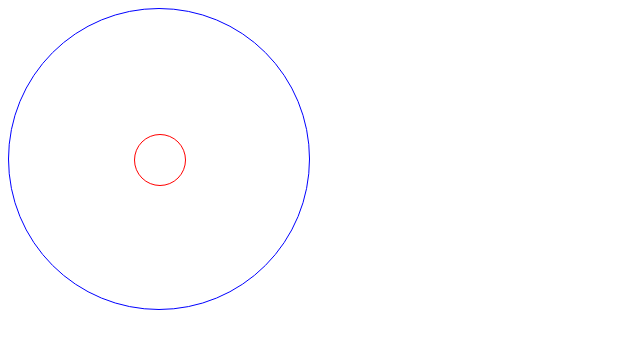
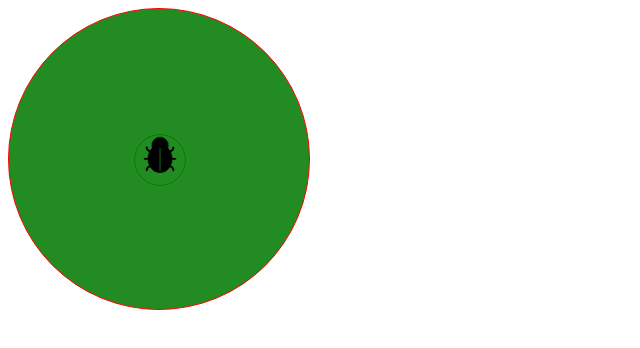
Before and after one commit to Colt-ain/running-circle, a plain HTML site: page index.html in a window 1280 px wide. Shown: the whole page, without its empty margins (0-640 px from the left). Drawn offline with Linux system fonts and the light colour scheme.

Commit message:
added bug

```diff
--- a/css/style.css
+++ b/css/style.css
@@ -1,13 +1,19 @@
 .container {
     position: absolute;
     border-radius: 50%;
-    border: 1px solid blue;
+    border: 1px solid red;
     width: 300px;
     height: 300px;
+    background-color: forestgreen;
 }
 .target {
     border-radius: 50%;
-    border: 1px solid red;
+    background-color: forestgreen;
+    background-image: url("../img/noun_649657_cc.png") ;
+    background-position-x: 50%;
+    background-position-y: 50%;
+    background-size: 70px;
+    border: 1px solid green;
     width: 50px;
     height: 50px;
     position: absolute;
```
Also changed, not shown: img/noun_649657_cc.png (added).
